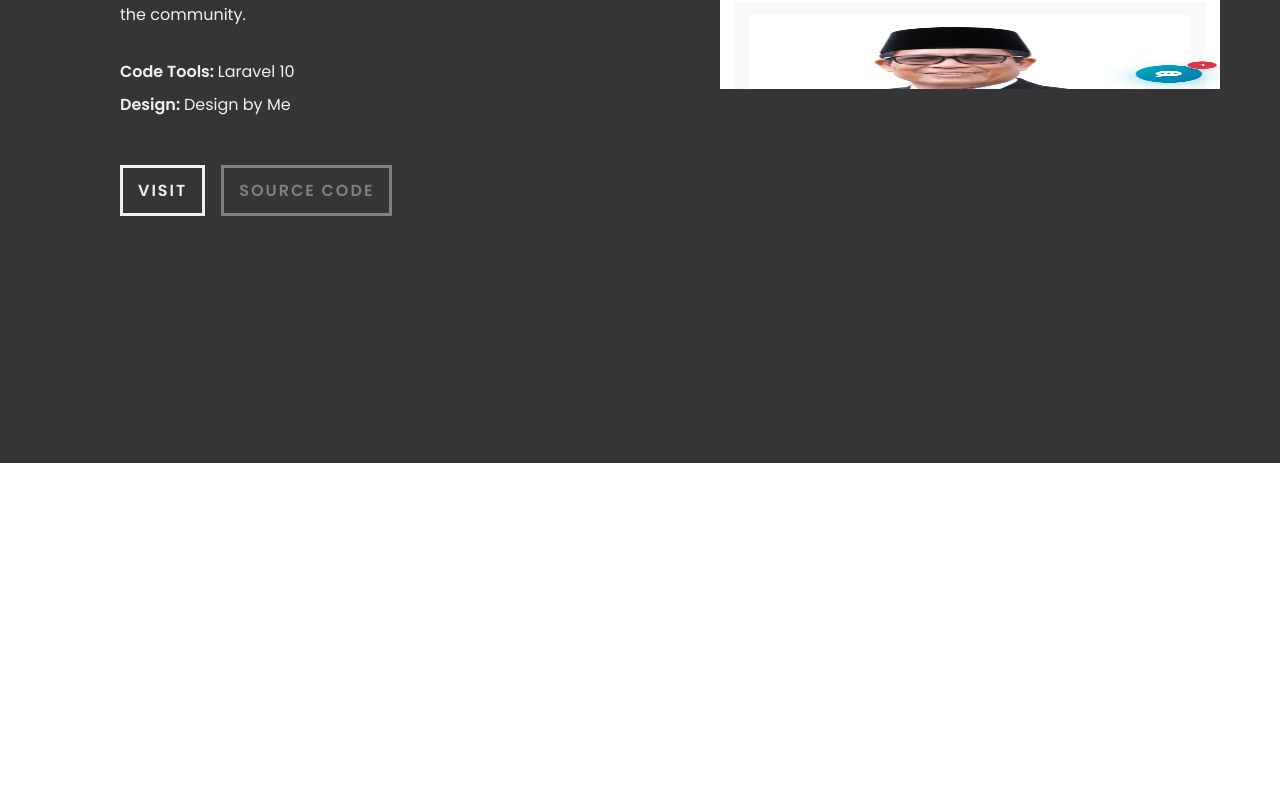
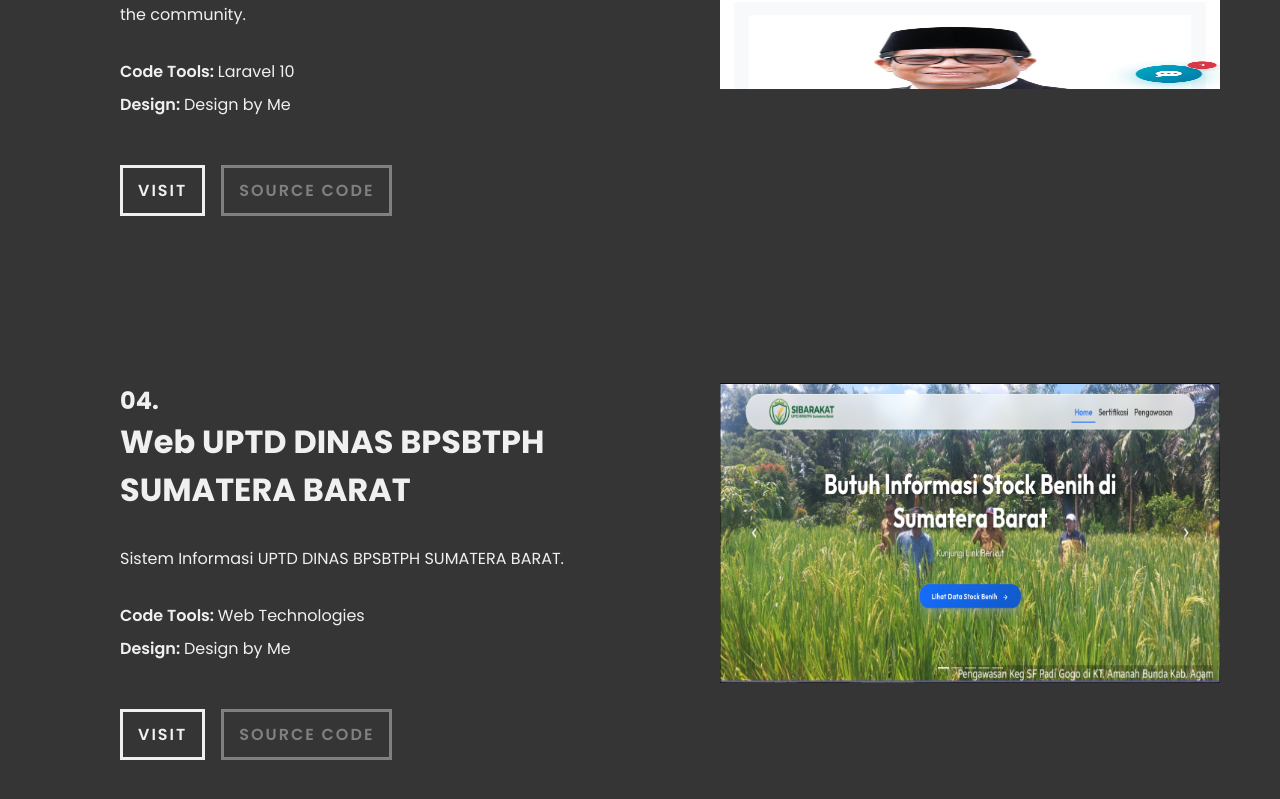
Before and after one commit to fakerteamxyz/PortoVue, a Vue app: page /work in a window 1280 px wide. Shown: the part 1765-2564 px from the top of the page. Before the commit the page ends 2228 px from the top, so only its background shows below. Built offline with nearby package versions, Linux system fonts and the light colour scheme.

Commit message:
feat: add UPTD DINAS BPSBTPH SUMATERA BARAT project to portfolio
Added the new project entry linking to https://sibarakat.aksipangkat.com/ in the projects view, complete with the provided screenshot image.

Co-authored-by: fakhriaditiarahman <113890521+fakhriaditiarahman@users.noreply.github.com>

```diff
--- a/src/views/work.vue
+++ b/src/views/work.vue
@@ -107,6 +107,16 @@ export default {
                     codeTools: ["Laravel 10"],
                     design: "Design by Me",
                 },
+                {
+                    title: "Web UPTD DINAS BPSBTPH SUMATERA BARAT",
+                    description:
+                        "Sistem Informasi UPTD DINAS BPSBTPH SUMATERA BARAT.",
+                    source: "",
+                    link: "https://sibarakat.aksipangkat.com/",
+                    img: "sibarakat.png",
+                    codeTools: ["Web Technologies"],
+                    design: "Design by Me",
+                },
             ],
         };
     },
```
Also changed, not shown: src/assets/sibarakat.png (added).
